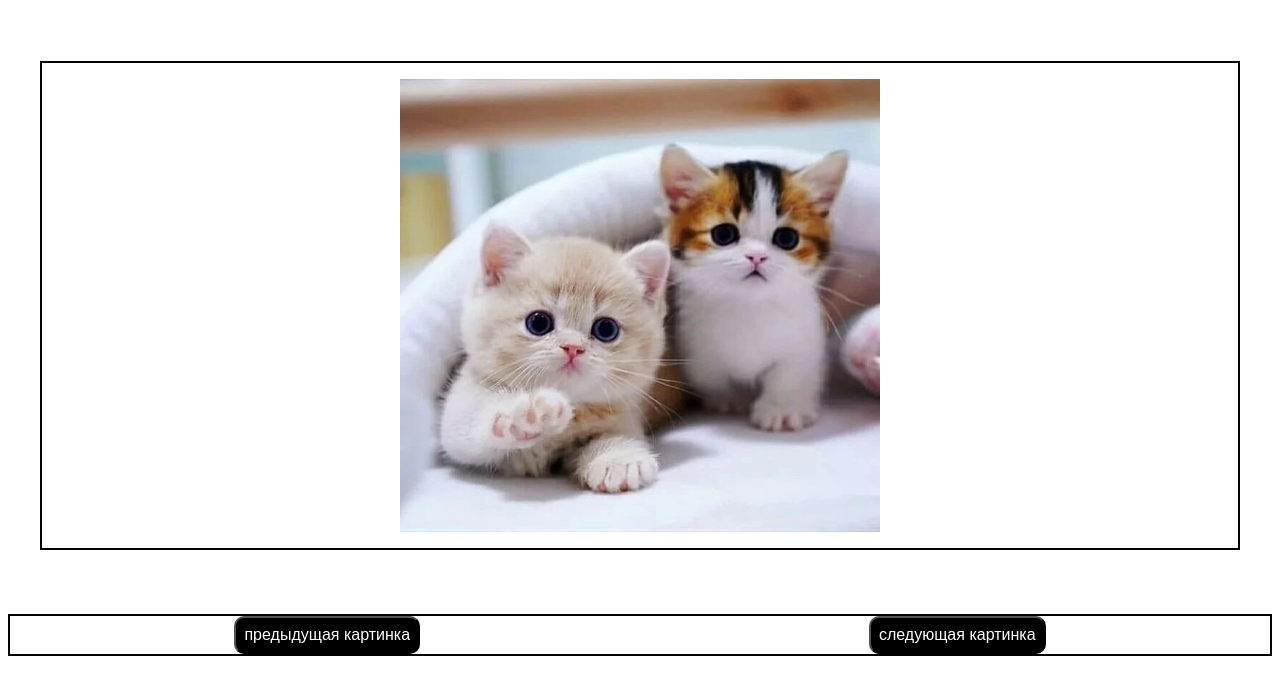
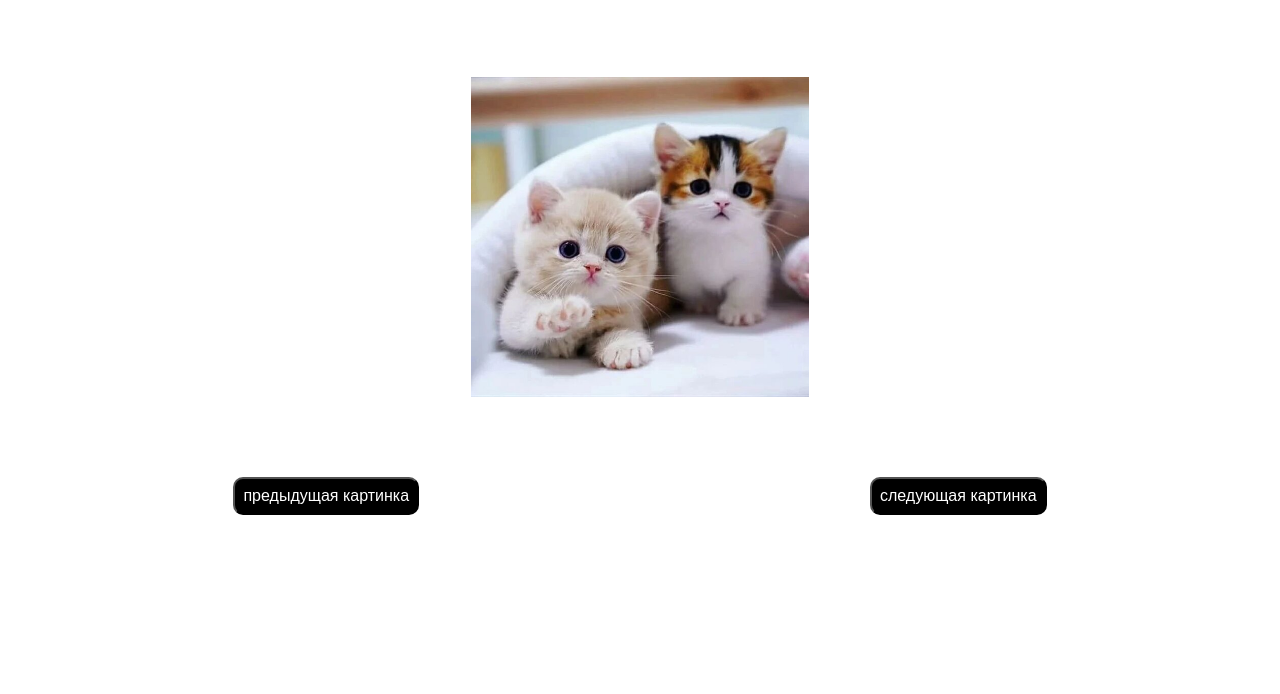
Before and after one commit to oiboiiii/week_10_js, a plain HTML site: page cat_hw/index.html in a window 1280 px wide. Shown: the part 120-814 px from the top of the page. Drawn offline with Linux system fonts and the light colour scheme.

Commit message:
delete borders

```diff
--- a/cat_hw/assets/styles/styles.css
+++ b/cat_hw/assets/styles/styles.css
@@ -7,7 +7,7 @@ h1 {
     display: flex;
     flex-direction: row;
     justify-content: space-around;
-    border: 2px solid black;
+
     margin: 4rem 2rem 4rem 2rem;
     padding: 1rem;
 
@@ -19,7 +19,7 @@ h1 {
     flex-direction: row;
     margin-bottom: 4rem;
     justify-content: space-around;
-    border: 2px solid black;
+
 
 }
 
@@ -36,7 +36,7 @@ h1 {
 }
 
 #cats1 {
-    width: 30rem;
+    height: 20rem;
 
 }
 
```
